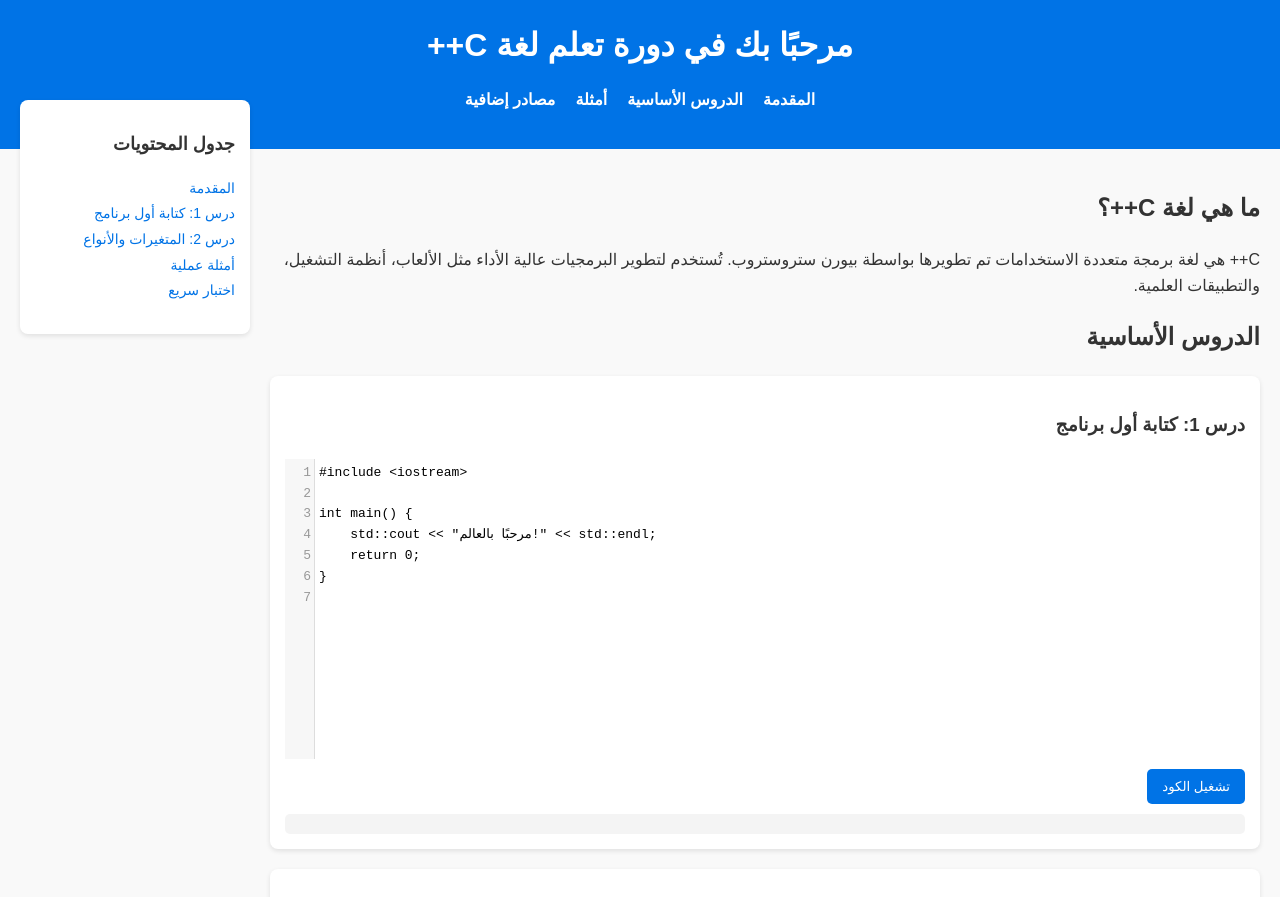
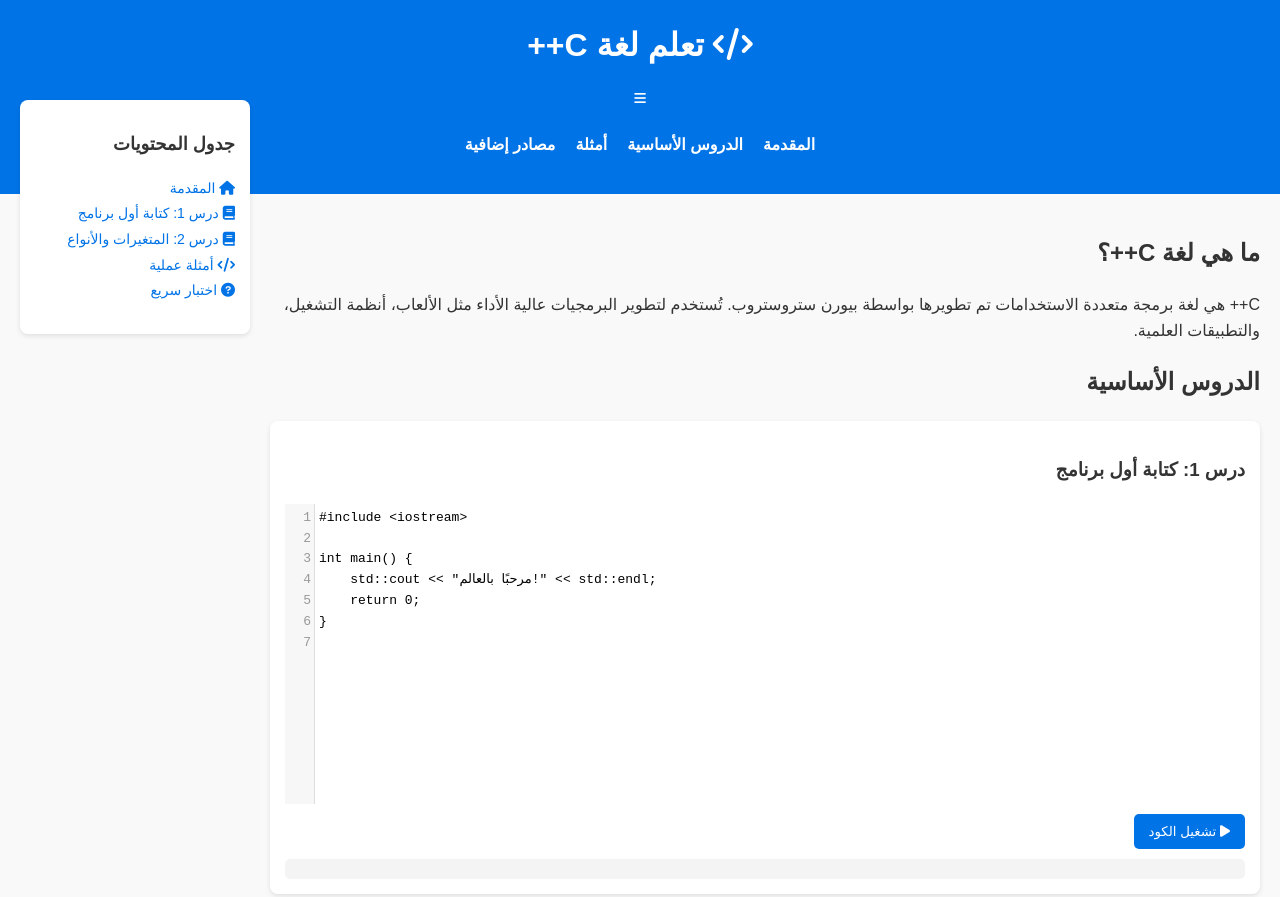
Before and after one commit to MOKRANE87756/apprendre-c-, a plain HTML site: page index.html in a window 1280 px wide. Shown: the top 897 px of the page. Drawn offline with nearby package versions, Linux system fonts and the light colour scheme.

Commit message:
Update index.html

```diff
--- a/index.html
+++ b/index.html
@@ -4,14 +4,23 @@
     <meta charset="UTF-8">
     <meta name="viewport" content="width=device-width, initial-scale=1.0">
     <title>تعلم لغة C++</title>
-    <link rel="stylesheet" href="styles.css">
+    <!-- Google Fonts -->
+    <link href="https://fonts.googleapis.com/css2?family=Tajawal:wght@400;700&display=swap" rel="stylesheet">
+    <!-- Font Awesome Icons -->
+    <link rel="stylesheet" href="https://cdnjs.cloudflare.com/ajax/libs/font-awesome/6.0.0-beta3/css/all.min.css">
+    <!-- CodeMirror -->
     <script src="https://cdnjs.cloudflare.com/ajax/libs/codemirror/5.65.9/codemirror.min.js"></script>
     <link rel="stylesheet" href="https://cdnjs.cloudflare.com/ajax/libs/codemirror/5.65.9/codemirror.min.css">
+    <!-- Custom CSS -->
+    <link rel="stylesheet" href="styles.css">
 </head>
 <body>
     <header>
-        <h1>مرحبًا بك في دورة تعلم لغة C++</h1>
-        <nav>
+        <div class="container">
+            <h1><i class="fas fa-code"></i> تعلم لغة C++</h1>
+            <button id="menu-toggle"><i class="fas fa-bars"></i></button>
+        </div>
+        <nav id="main-nav">
             <ul>
                 <li><a href="#introduction">المقدمة</a></li>
                 <li><a href="#basics">الدروس الأساسية</a></li>
@@ -24,15 +33,15 @@
     <aside id="sidebar">
         <h2>جدول المحتويات</h2>
         <ul>
-            <li><a href="#introduction">المقدمة</a></li>
-            <li><a href="#lesson1">درس 1: كتابة أول برنامج</a></li>
-            <li><a href="#lesson2">درس 2: المتغيرات والأنواع</a></li>
-            <li><a href="#examples">أمثلة عملية</a></li>
-            <li><a href="#quiz">اختبار سريع</a></li>
+            <li><a href="#introduction"><i class="fas fa-home"></i> المقدمة</a></li>
+            <li><a href="#lesson1"><i class="fas fa-book"></i> درس 1: كتابة أول برنامج</a></li>
+            <li><a href="#lesson2"><i class="fas fa-book"></i> درس 2: المتغيرات والأنواع</a></li>
+            <li><a href="#examples"><i class="fas fa-code"></i> أمثلة عملية</a></li>
+            <li><a href="#quiz"><i class="fas fa-question-circle"></i> اختبار سريع</a></li>
         </ul>
     </aside>
 
-    <main>
+    <main class="container">
         <section id="introduction">
             <h2>ما هي لغة C++؟</h2>
             <p>C++ هي لغة برمجة متعددة الاستخدامات تم تطويرها بواسطة بيورن ستروستروب. تُستخدم لتطوير البرمجيات عالية الأداء مثل الألعاب، أنظمة التشغيل، والتطبيقات العلمية.</p>
@@ -51,7 +60,7 @@ int main() {
     return 0;
 }
                 </textarea>
-                <button onclick="runCode('code1')">تشغيل الكود</button>
+                <button onclick="runCode('code1')"><i class="fas fa-play"></i> تشغيل الكود</button>
                 <div id="output1" class="output"></div>
             </article>
 
@@ -67,7 +76,7 @@ int main() {
     return 0;
 }
                 </textarea>
-                <button onclick="runCode('code2')">تشغيل الكود</button>
+                <button onclick="runCode('code2')"><i class="fas fa-play"></i> تشغيل الكود</button>
                 <div id="output2" class="output"></div>
             </article>
         </section>
@@ -109,7 +118,7 @@ int main() {
                 <label>
                     <input type="radio" name="answer" value="510"> 510
                 </label>
-                <button type="button" onclick="checkAnswer()">تحقق</button>
+                <button type="button" onclick="checkAnswer()"><i class="fas fa-check"></i> تحقق</button>
             </form>
             <p id="quizResult"></p>
         </section>
@@ -117,7 +126,7 @@ int main() {
 
     <footer>
         <p>&copy; 2023 موقع تعلم C++. جميع الحقوق محفوظة.</p>
-        <button id="backToTop">↑ العودة إلى الأعلى</button>
+        <button id="backToTop"><i class="fas fa-arrow-up"></i> العودة إلى الأعلى</button>
     </footer>
 
     <script src="script.js"></script>
```
